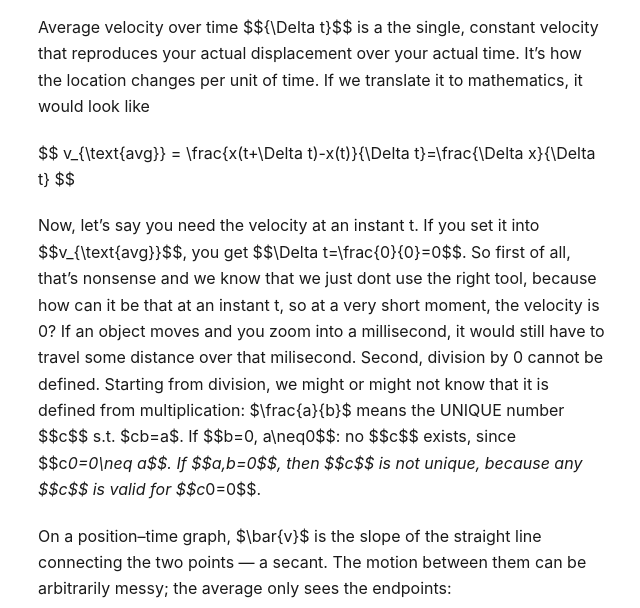
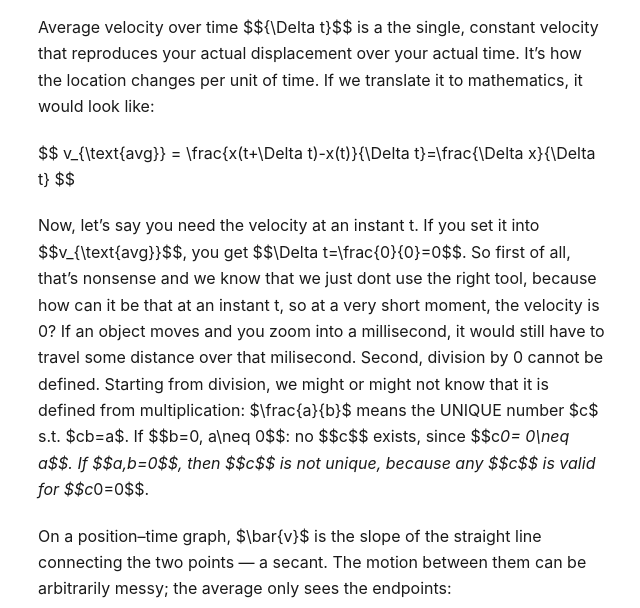
Before and after one commit to ioRo3781/ioRo3781.github.io, an Astro site: page /writing/physics/mechanics/average-velocity in a window 1280 px wide. Shown: the part 192-800 px from the top of the page, without its empty margins (318-958 px from the left). Built offline with nearby package versions, Linux system fonts and the light colour scheme; Astro itself is replaced by a stand-in of ours; some packages are replaced by stand-ins of ours.

Commit message:
Update average-velocity.md

```diff
--- a/src/content/writing/physics/mechanics/average-velocity.md
+++ b/src/content/writing/physics/mechanics/average-velocity.md
@@ -4,7 +4,7 @@
 description: "Here are the basic mathematics and physics behind those topics "
 ---
 
-Average velocity over time $${\Delta t}$$ is a the single, constant velocity that reproduces your actual displacement over your actual time. It's how the location changes per unit of time. If we translate it to mathematics, it would look like
+Average velocity over time $${\Delta t}$$ is a the single, constant velocity that reproduces your actual displacement over your actual time. It's how the location changes per unit of time. If we translate it to mathematics, it would look like:
 
 $$
 v_{\text{avg}} = \frac{x(t+\Delta t)-x(t)}{\Delta t}=\frac{\Delta x}{\Delta t}
@@ -12,7 +12,7 @@
 
 Now, let's say you need the velocity at an instant t. If you set it into $$v_{\text{avg}}$$, you get $$\Delta t=\frac{0}{0}=0$$.
 So first of all, that's nonsense  and we know that we just dont use the right tool, because how can it be that at an instant t, so at a very short moment, the velocity is 0? If an object moves and you zoom into a millisecond, it would still have to travel some distance over that milisecond.
-Second, division by 0 cannot be defined. Starting from division, we might or might not know that it is defined from multiplication: $\frac{a}{b}$ means the UNIQUE number $$c$$ s.t. $cb=a$. If $$b=0, a\neq0$$: no $$c$$ exists, since $$c*0=0\neq a$$. If $$a,b=0$$, then $$c$$ is not unique, because any $$c$$ is valid for $$c*0=0$$.
+Second, division by 0 cannot be defined. Starting from division, we might or might not know that it is defined from multiplication: $\frac{a}{b}$ means the UNIQUE number $c$ s.t. $cb=a$. If $$b=0, a\neq 0$$: no $$c$$ exists, since $$c*0= 0\neq a$$. If $$a,b=0$$, then $$c$$ is not unique, because any $$c$$ is valid for $$c*0=0$$.
 
 On a position–time graph, $\bar{v}$ is the slope of the straight line
 connecting the two points — a secant. The motion between them can be
```
